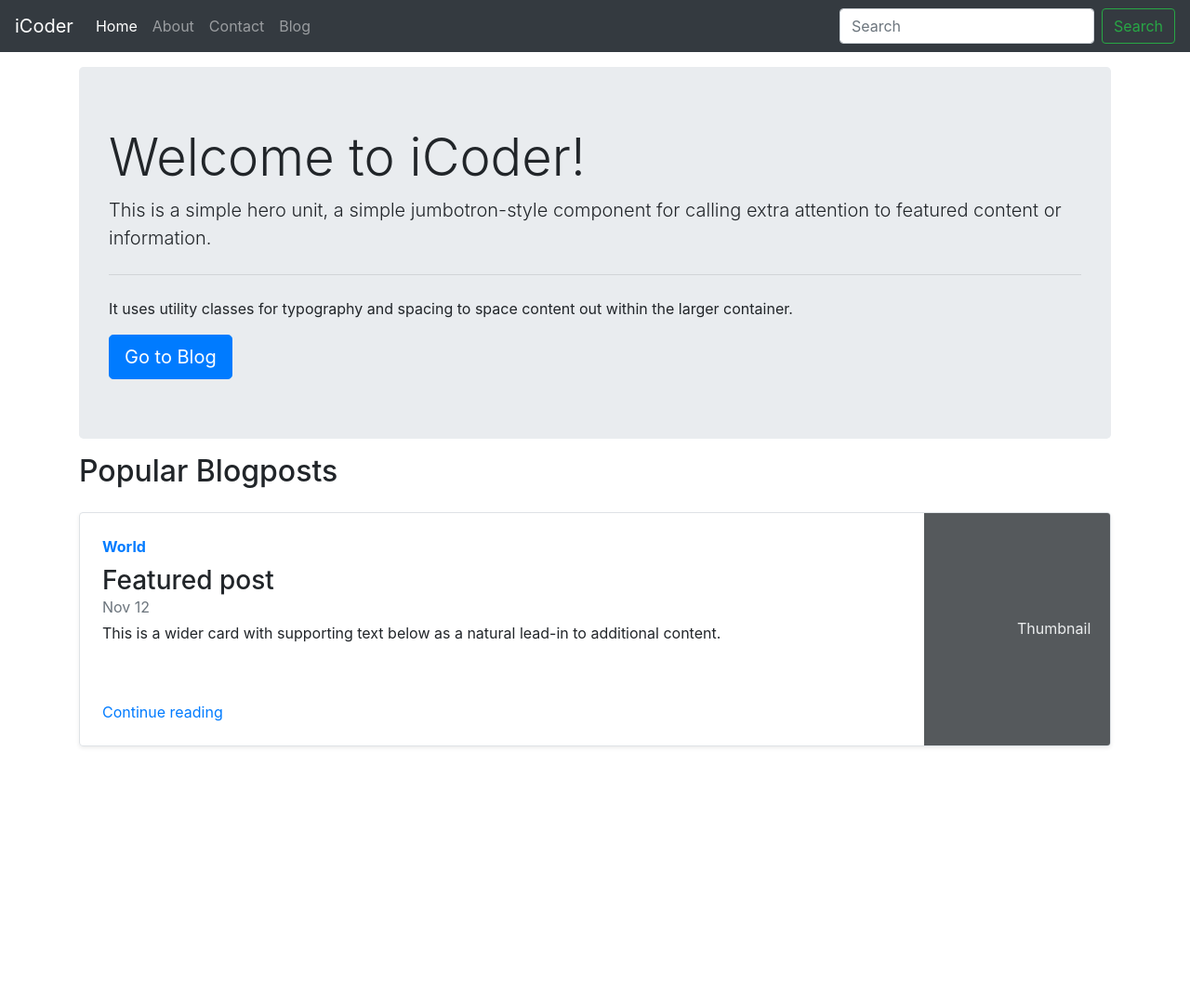
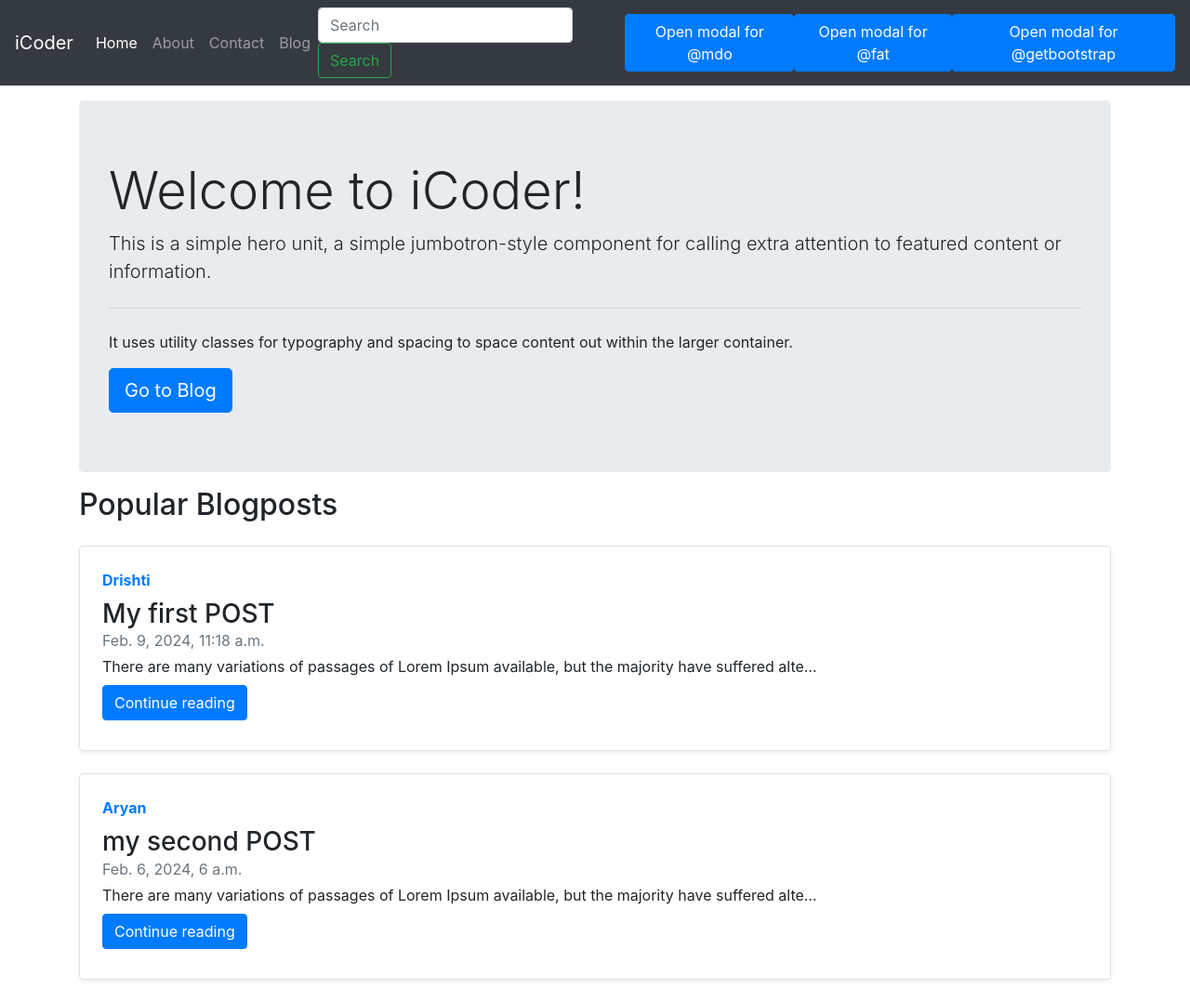
Before and after one commit to DrishtiLalwani/iCoder, a Django app: page / in a window 1280 px wide. Shown: the whole page at 93% size. Before the commit the page ends 804 px from the top, so only its background shows below. Run offline with Django 5.2, Linux system fonts and the light colour scheme; data comes from the database, SQL or seed files in the repository; some libraries are stand-ins or nearby versions.

Commit message:
update-1

```diff
--- a/blog/views.py
+++ b/blog/views.py
@@ -9,4 +9,6 @@ def blogHome(request):
         return render(request, 'blog/blogHome.html', context)
 
 def blogPost(request, slug):
-        return render(request, 'blog/blogPost.html')
+        post=Post.objects.filter(slug=slug)[0]
+        context={'post': post}
+        return render(request, 'blog/blogPost.html', context)
--- a/home/urls.py
+++ b/home/urls.py
@@ -6,4 +6,5 @@ urlpatterns = [
     path('', views.home, name="home"),
     path('contact', views.contact, name="contact"),
     path('about', views.about, name="about"),
+    path('search', views.search, name="search")
 ]
--- a/home/views.py
+++ b/home/views.py
@@ -1,12 +1,29 @@
 from django.shortcuts import render, HttpResponse
 from home.models import Contact
 from django.contrib import messages
+from blog.models import Post
 # Create your views here.
 def home(request):
-    return render(request, 'home/home.html')
+    allPosts= Post.objects.all()
+    context={'allPosts': allPosts}
+    return render(request, 'home/home.html', context)
 
 def about(request):
     return render(request, 'home/about.html')
+
+def search(request):
+    query=request.POST['query']
+    if len(query)>60:
+        allPosts=Post.objects.none()
+    else:
+        allPoststitle= Post.objects.filter(title__icontains= query)
+        allPostscontent= Post.objects.filter(content__icontains= query)
+        allPostsauthor= Post.objects.filter(author__icontains= query)
+        allPosts1=allPoststitle.union(allPostscontent)
+        allPosts=allPosts1.union(allPostsauthor)
+
+    params={'allPosts': allPosts}
+    return render(request, 'home/search.html', params)
 
 def contact(request):
 
--- a/templates/base.html
+++ b/templates/base.html
@@ -32,10 +32,41 @@
             <li class="nav-item {% block blogactive %} {% endblock blogactive %}">
               <a class="nav-link" href="/blog">Blog</a>
           </ul>
-          <form class="form-inline my-2 my-lg-0">
-            <input class="form-control mr-sm-2" type="search" placeholder="Search" aria-label="Search">
+          <form class="form-inline my-2 my-lg-0" action="/search" method="post">           {% csrf_token %}
+            <input class="form-control mr-sm-2" type="search" placeholder="Search" aria-label="Search" name='query', id='query'>
             <button class="btn btn-outline-success my-2 my-sm-0" type="submit">Search</button>
           </form>
+
+          <button type="button" class="btn btn-primary" data-bs-toggle="modal" data-bs-target="#exampleModal" data-bs-whatever="@mdo">Open modal for @mdo</button>
+<button type="button" class="btn btn-primary" data-bs-toggle="modal" data-bs-target="#exampleModal" data-bs-whatever="@fat">Open modal for @fat</button>
+<button type="button" class="btn btn-primary" data-bs-toggle="modal" data-bs-target="#exampleModal" data-bs-whatever="@getbootstrap">Open modal for @getbootstrap</button>
+
+<div class="modal fade" id="exampleModal" tabindex="-1" aria-labelledby="exampleModalLabel" aria-hidden="true">
+  <div class="modal-dialog">
+    <div class="modal-content">
+      <div class="modal-header">
+        <h1 class="modal-title fs-5" id="exampleModalLabel">New message</h1>
+        <button type="button" class="btn-close" data-bs-dismiss="modal" aria-label="Close"></button>
+      </div>
+                <div class="modal-body">
+                  <form>
+                    <div class="mb-3">
+                      <label for="recipient-name" class="col-form-label">Recipient:</label>
+                      <input type="text" class="form-control" id="recipient-name">
+                    </div>
+                    <div class="mb-3">
+                      <label for="message-text" class="col-form-label">Message:</label>
+                      <textarea class="form-control" id="message-text"></textarea>
+                    </div>
+                  </form>
+                </div>
+                <div class="modal-footer">
+                  <button type="button" class="btn btn-secondary" data-bs-dismiss="modal">Close</button>
+                  <button type="button" class="btn btn-primary">Send message</button>
+                </div>
+              </div>
+            </div>
+          </div>
         </div>
       </nav>
 
--- a/templates/home/home.html
+++ b/templates/home/home.html
@@ -17,18 +17,23 @@
 
 <div class="container">
     <h2>Popular Blogposts</h2>
+
+    {%for post in allPosts%}
+
     <div class="row no-gutters border rounded overflow-hidden flex-md-row mb-4 shadow-sm h-md-250 my-4 position-relative">
-            <div class="col p-4 d-flex flex-column position-static">
-              <strong class="d-inline-block mb-2 text-primary">World</strong>
-              <h3 class="mb-0">Featured post</h3>
-              <div class="mb-1 text-muted">Nov 12</div>
-              <p class="card-text mb-auto">This is a wider card with supporting text below as a natural lead-in to additional content.</p>
-              <a href="#" class="stretched-link">Continue reading</a>
+        <div class="col p-4 d-flex flex-column position-static">
+            <strong class="d-inline-block mb-2 text-primary">{{post.author}}</strong>
+            <h3 class="mb-0">{{post.title}} </h3>
+            <div class="mb-1 text-muted">{{post.timestamp}}</div>
+            <p class="card-text mb-auto">{{post.content|truncatechars:100}}</p>
+            <div class="my-2">
+            	<a href="/blog/{{post.slug}}" role="button" class="btn btn-primary">Continue reading</a>
             </div>
-       <div class="col-auto d-none d-lg-block">
-              <svg class="bd-placeholder-img" width="200" height="250" xmlns="http://www.w3.org/2000/svg" preserveAspectRatio="xMidYMid slice" focusable="false" role="img" aria-label="Placeholder: Thumbnail"><title>Placeholder</title><rect width="100%" height="100%" fill="#55595c"></rect><text x="50%" y="50%" fill="#eceeef" dy=".3em">Thumbnail</text></svg>
-            </div>
-          </div>
+
+        </div>
+    </div>
+
+    {% endfor %}
           </div>
 
 
```
Also changed, not shown: templates/blog/blogPost.html (+11 -1 lines), templates/home/search.html (added, +35 -0 lines).
